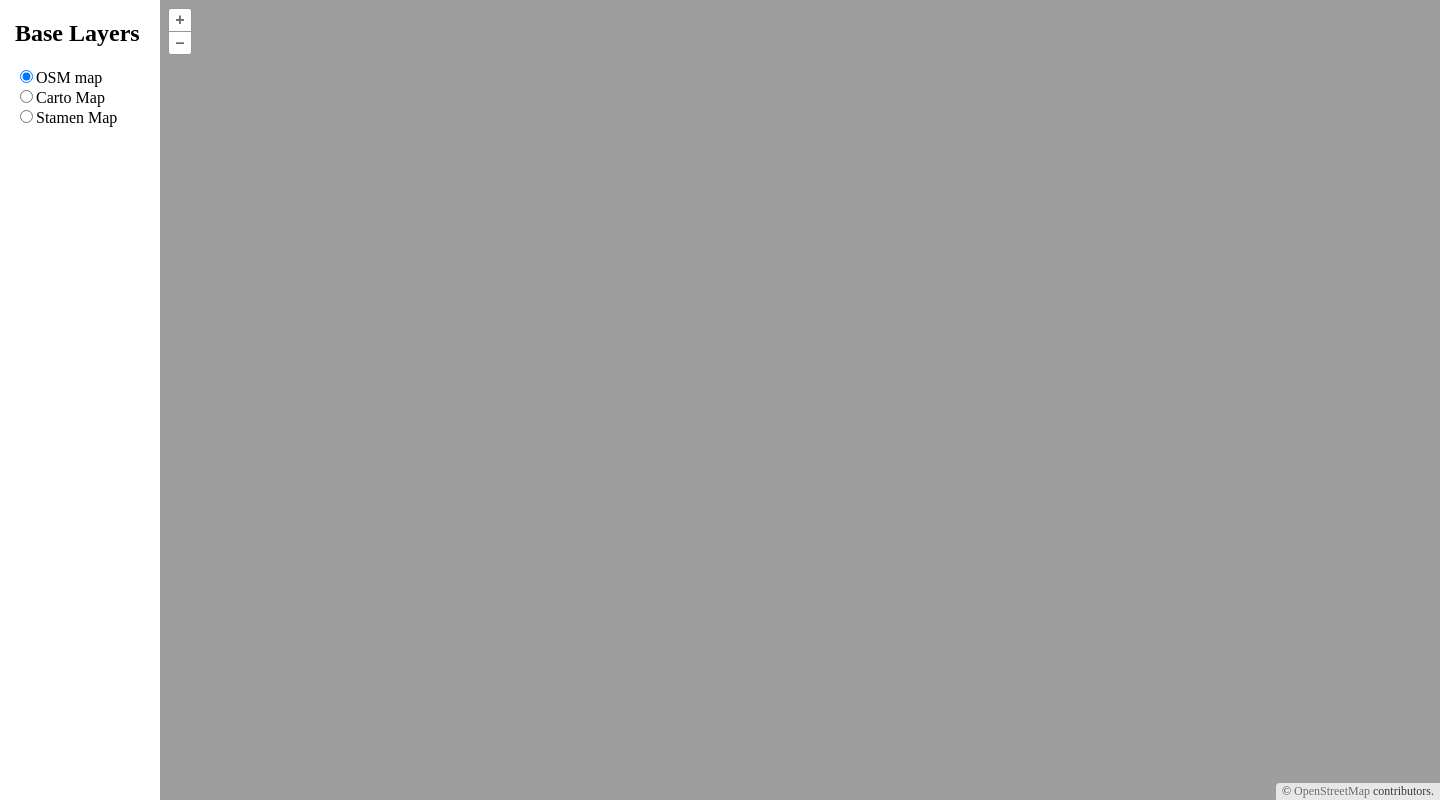
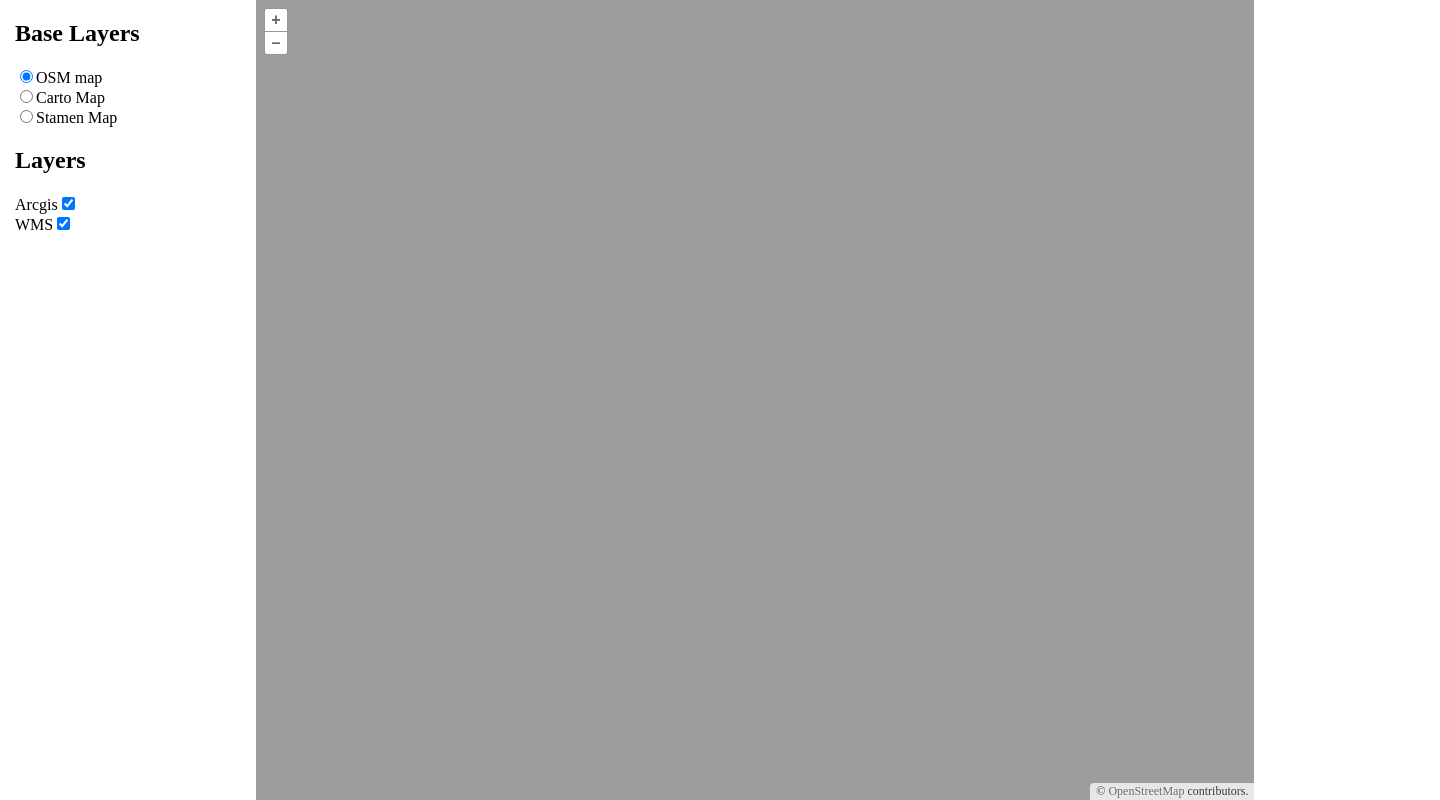
Before and after one commit to glen-s-abraham/Udemy-ol-workouts, a website built with Vite: page openlayers_raster_layer/index.html in a window 1280 px wide. Shown: the whole page, 1440 px wide, since content can reach past the window. Built offline with nearby package versions, Linux system fonts and the light colour scheme.

Commit message:
wms and arcgis datat layers switcher logic

```diff
--- a/openlayers_raster_layer/index.html
+++ b/openlayers_raster_layer/index.html
@@ -10,12 +10,21 @@
     <div class = "grid-Container">
       <div class = "grid-1">
         <div class="sidebar">
-          <h2>Base Layers</h2>
-          <input type="radio" name="baseLayerRadiobtn" value = "osm"  checked>OSM map<br>
-          <!--<input type="radio" name="baseLayerRadiobtn" value = "bing"  >Bing Maps<br>-->
-          <input type="radio" name="baseLayerRadiobtn" value = "cartodb" >Carto Map<br>
-          <input type="radio" name="baseLayerRadiobtn" value = "stamen" >Stamen Map<br>
+          <div id="baseLayers">
+            <h2>Base Layers</h2>
+            <input type="radio" name="baseLayerRadiobtn" value = "osm"  checked>OSM map<br>
+            <!--<input type="radio" name="baseLayerRadiobtn" value = "bing"  >Bing Maps<br>-->
+            <input type="radio" name="baseLayerRadiobtn" value = "cartodb" >Carto Map<br>
+            <input type="radio" name="baseLayerRadiobtn" value = "stamen" >Stamen Map<br>
+          </div>
+          <div id="layers">
+            <h2>Layers</h2>
+            Arcgis<input type="checkbox" name="rasterTilesCb" value="arcgis" checked><br>
+            WMS<input type="checkbox" name="rasterTilesCb" value="wms" checked>
+          </div>
+
         </div>
+
       </div>
       <div class="grid-2">
         <div id="map"></div>
--- a/openlayers_raster_layer/main.js
+++ b/openlayers_raster_layer/main.js
@@ -62,20 +62,24 @@ const arcGisLayer = new TileLayer({
         source:new TileArcGis({
           url:'http://sampleserver1.arcgisonline.com/ArcGIS/rest/services/Demographics/ESRI_Population_World/MapServer'
         }),
-        visible:true
+        visible:true,
+        title:'arcgis'
       });
 
 const wmsLayer =  new TileLayer({
         source: new TileWms({
           //https://nowcoast.noaa.gov/
           url:'https://nowcoast.noaa.gov/arcgis/services/nowcoast/analysis_meteohydro_sfc_qpe_time/MapServer/WMSServer',
+
           params:{
             //Imagery name identifier
             LAYERS:1,
             FORMAT:'image/png',
             TRANSPARENT:true
-          }
-        })
+          },
+        }),
+        title:'wms',
+        visible:true
       });
 
 
@@ -86,15 +90,6 @@ const baseMapLayers = new LayerGroup({layers:[
   stamenLayer
 ]});
 
-//Layer Switcher logic
-document.querySelector('.sidebar').addEventListener('change',(e)=>{
-  const selectedLayer = e.target.value;
-  baseMapLayers.getLayers().forEach(el=>{
-      el.setVisible(el.get('title')===selectedLayer);
-
-  })
-
-});
 const dataLayers = new LayerGroup({
   layers:[
     arcGisLayer,
@@ -103,8 +98,30 @@ const dataLayers = new LayerGroup({
 })
 
 
+//Layer Switcher logic
+document.querySelector('#baseLayers').addEventListener('change',(e)=>{
+  const selectedLayer = e.target.value;
+  baseMapLayers.getLayers().forEach(el=>{
+      el.setVisible(el.get('title')===selectedLayer);
+  })
+});
+
+document.querySelector('#layers').addEventListener('change',(e)=>{
+  const selectedLayer = e.target.value;
+  const isSelected = e.target.checked;
+  dataLayers.getLayers().forEach(el=>{
+    if(el.get('title')==selectedLayer){
+      console.log(el.get('title'));
+      el.setVisible(isSelected);
+    }
+  })
+});
+
+
+
+
 map.addLayer(baseMapLayers);
-//map.addLayer(dataLayers);
+map.addLayer(dataLayers);
 
 map.on('click',(e)=>{
   console.log(e.coordinate);
--- a/openlayers_raster_layer/style.css
+++ b/openlayers_raster_layer/style.css
@@ -8,12 +8,12 @@ html, body {
   position: absolute;
   top: 0;
   bottom: 0;
-  width: 100%;
+  width: 78%;
 }
 
 .grid-Container{
   display: grid;
-  grid-template-columns: 20vh 80vh;
+  grid-template-columns: 20% 80%;
   grid-template-rows: 100vh;
 }
 
```
